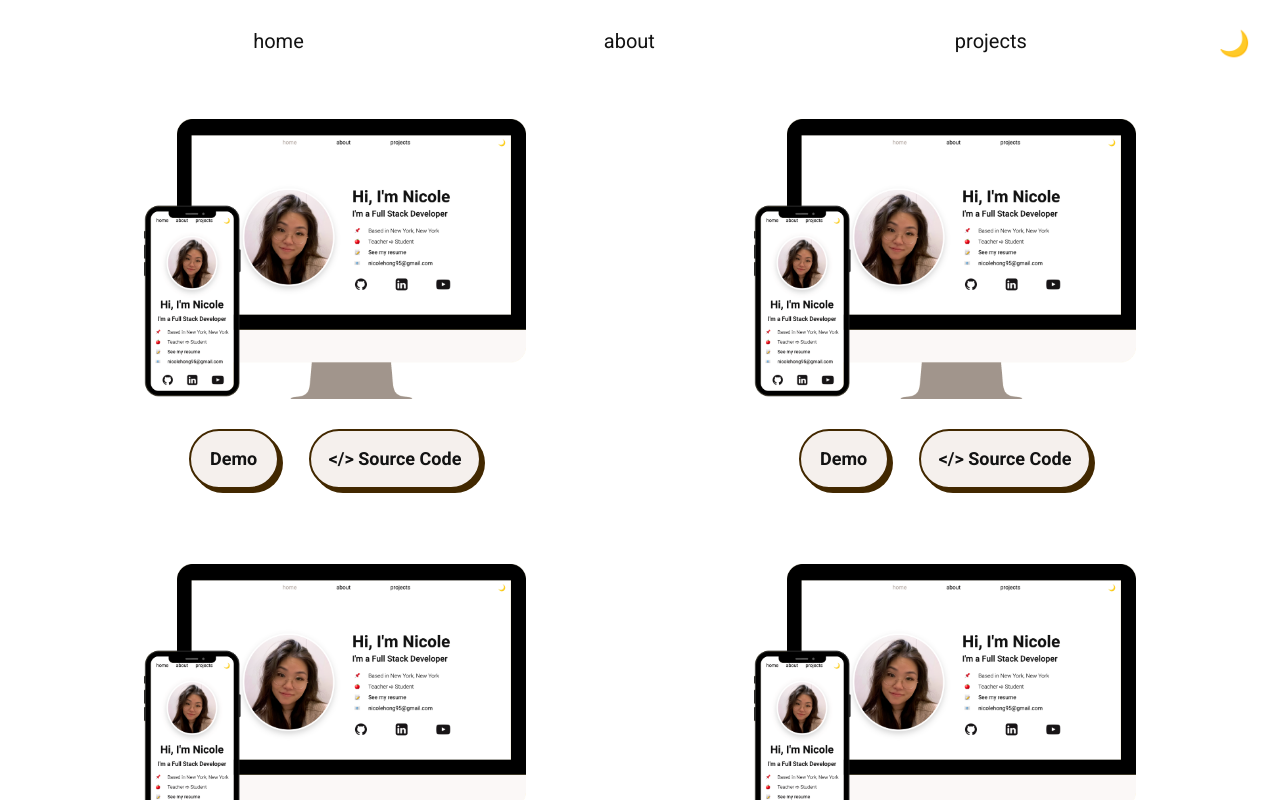
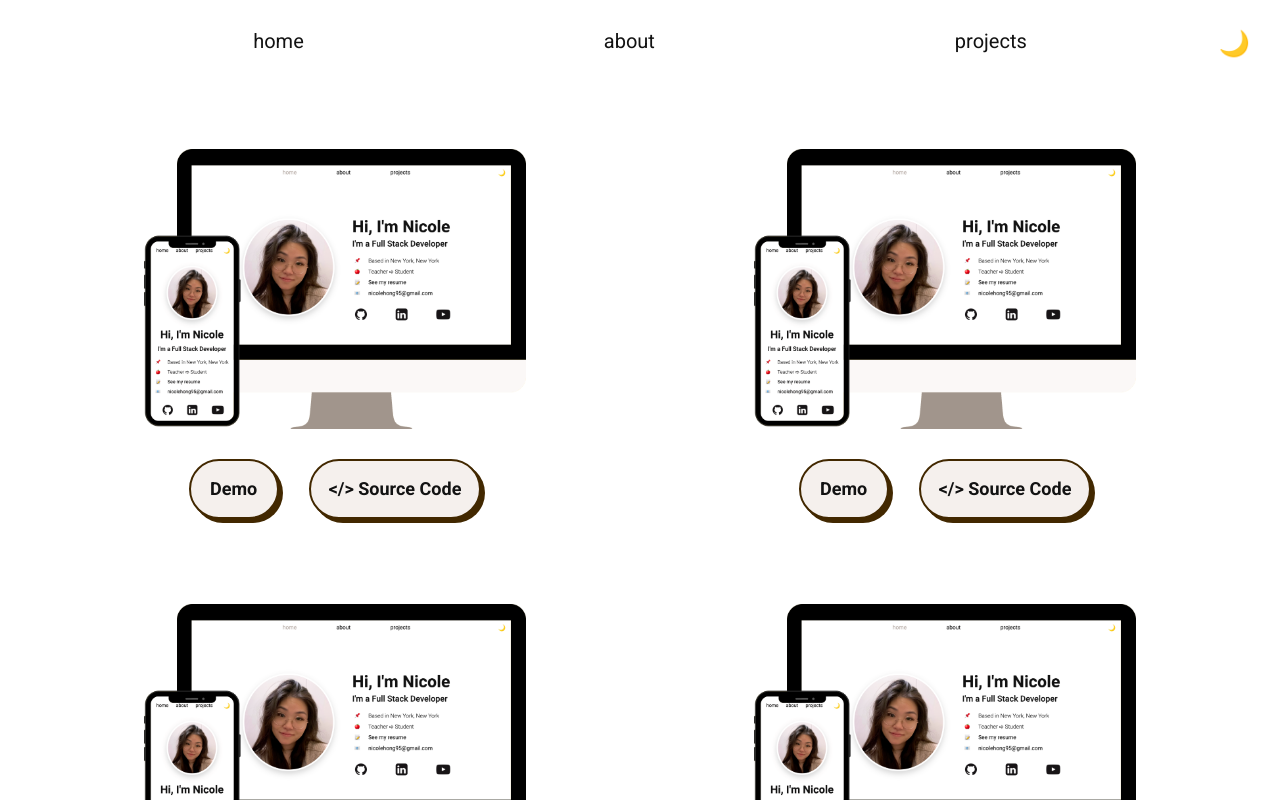
Before and after one commit to nickyjhong/js-portfolio, a React (Create React App) app: page /projects in a window 1280 px wide. Shown: the top 800 px of the page. Built offline with nearby package versions, Linux system fonts and the light colour scheme.

Commit message:
fixed media query project resizing

```diff
--- a/src/components/Toggle.js
+++ b/src/components/Toggle.js
@@ -1,7 +1,6 @@
 import React from 'react'
 
 export default function Toggle({ theme, toggleTheme }) {
-  console.log('theme:', theme)
   return (
     <span className="toggle">
       { theme === 'light' ?
--- a/src/styles/media-queries.css
+++ b/src/styles/media-queries.css
@@ -133,9 +133,6 @@
   .navLink {
     padding: 10px 150px;
   }
-  .project-container {
-    padding: 0 80px 50px 80px;
-  }
   .portfolio-pic {
     height: 35vh;
   }
```
Also changed, not shown: src/components/About.js (line endings or trailing spaces).
